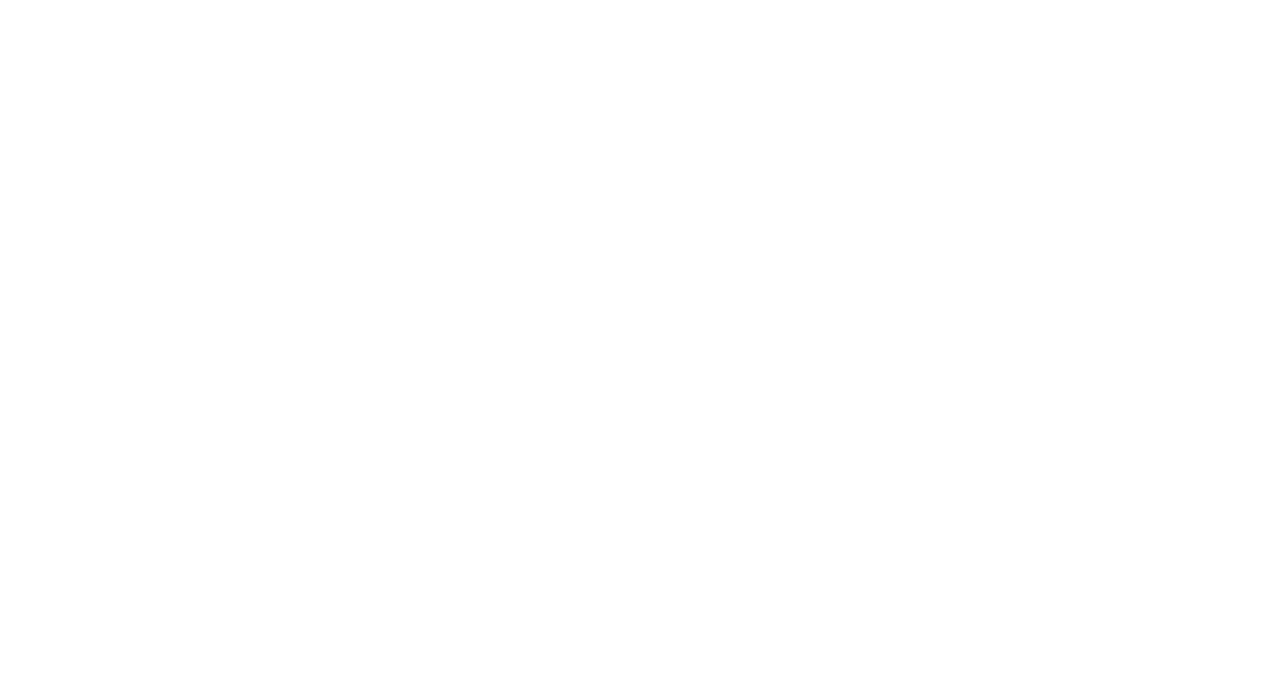
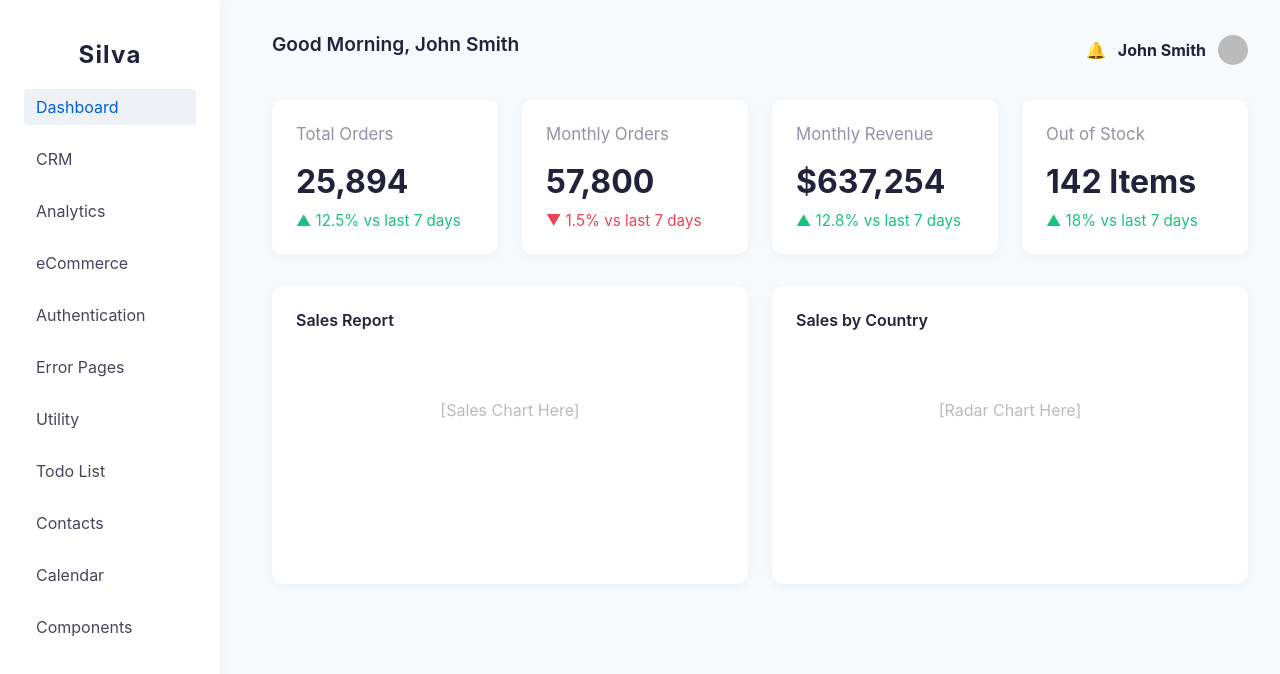
Before and after one commit to mrperfect2641/personal-assistance, a plain HTML site: page index.html in a window 1280 px wide. Drawn offline with Linux system fonts and the light colour scheme.

Commit message:
created a style file

```diff
--- a/index.html
+++ b/index.html
@@ -1,11 +1,71 @@
 <!DOCTYPE html>
 <html lang="en">
 <head>
-    <meta charset="UTF-8">
-    <meta name="viewport" content="width=device-width, initial-scale=1.0">
-    <title>Personal Assistant</title>
+  <meta charset="UTF-8">
+  <title>Personal Assistance</title>
+  <meta name="viewport" content="width=device-width, initial-scale=1.0">
+  <link rel="stylesheet" href="style.css">
 </head>
 <body>
-
+  <div class="sidebar">
+    <h2>Silva</h2>
+    <ul>
+      <li><a href="#" class="active">Dashboard</a></li>
+      <li><a href="#">CRM</a></li>
+      <li><a href="#">Analytics</a></li>
+      <li><a href="#">eCommerce</a></li>
+      <li><a href="#">Authentication</a></li>
+      <li><a href="#">Error Pages</a></li>
+      <li><a href="#">Utility</a></li>
+      <li><a href="#">Todo List</a></li>
+      <li><a href="#">Contacts</a></li>
+      <li><a href="#">Calendar</a></li>
+      <li><a href="#">Components</a></li>
+    </ul>
+  </div>
+  <div class="main-content">
+    <div class="header">
+      <div class="welcome">Good Morning, John Smith</div>
+      <div class="profile">
+        <span>🔔</span>
+        <span><strong>John Smith</strong></span>
+        <span style="width:30px;height:30px;border-radius:50%;background:#bbb;display:inline-block;"></span>
+      </div>
+    </div>
+    <div class="cards">
+      <div class="card">
+        <div class="card-title">Total Orders</div>
+        <div class="card-value">25,894</div>
+        <div class="stats">▲ 12.5% vs last 7 days</div>
+      </div>
+      <div class="card">
+        <div class="card-title">Monthly Orders</div>
+        <div class="card-value">57,800</div>
+        <div class="stats negative">▼ 1.5% vs last 7 days</div>
+      </div>
+      <div class="card">
+        <div class="card-title">Monthly Revenue</div>
+        <div class="card-value">$637,254</div>
+        <div class="stats">▲ 12.8% vs last 7 days</div>
+      </div>
+      <div class="card">
+        <div class="card-title">Out of Stock</div>
+        <div class="card-value">142 Items</div>
+        <div class="stats">▲ 18% vs last 7 days</div>
+      </div>
+    </div>
+    <div class="charts-row">
+      <div class="chart">
+        <div style="font-weight:600;">Sales Report</div>
+        <!-- Insert chart library or SVG/chart.js later -->
+        <div style="height:160px;display:flex;align-items:center;justify-content:center;color:#bbb;">[Sales Chart Here]</div>
+      </div>
+      <div class="chart">
+        <div style="font-weight:600;">Sales by Country</div>
+        <!-- Insert chart here -->
+        <div style="height:160px;display:flex;align-items:center;justify-content:center;color:#bbb;">[Radar Chart Here]</div>
+      </div>
+    </div>
+  </div>
 </body>
 </html>
--- /dev/null
+++ b/style.css
@@ -0,0 +1,114 @@
+body {
+      margin: 0;
+      font-family: 'Inter', Arial, sans-serif;
+      background: #f7fafc;
+      color: #22223b;
+    }
+    .sidebar {
+      width: 220px;
+      background: #fff;
+      height: 100vh;
+      position: fixed;
+      box-shadow: 2px 0 8px rgba(0, 0, 0, 0.03);
+      padding-top: 20px;
+      transition: width 0.3s;
+    }
+    .sidebar h2 {
+      text-align: center;
+      margin: 20px 0;
+      letter-spacing: .05em;
+    }
+    .sidebar ul {
+      list-style: none;
+      padding: 0 24px;
+    }
+    .sidebar ul li {
+      margin: 16px 0;
+    }
+    .sidebar ul li a {
+      text-decoration: none;
+      color: #45465a;
+      padding: 8px 12px;
+      display: block;
+      border-radius: 4px;
+      transition: background .2s;
+    }
+    .sidebar ul li a.active,
+    .sidebar ul li a:hover {
+      background: #eef2f6;
+      color: #005edd;
+    }
+    .main-content {
+      margin-left: 240px;
+      padding: 32px;
+      min-height: 100vh;
+      background: #f7fafc;
+    }
+    .header {
+      display: flex;
+      align-items: center;
+      justify-content: space-between;
+    }
+    .header .welcome {
+      font-weight: 600;
+      font-size: 1.2em;
+      margin-bottom: 12px;
+    }
+    .header .profile {
+      display: flex;
+      align-items: center;
+      gap: 12px;
+    }
+    .cards {
+      display: flex;
+      gap: 24px;
+      margin: 32px 0;
+    }
+    .card {
+      background: #fff;
+      border-radius: 10px;
+      box-shadow: 0 2px 12px rgba(60,60,60,.04);
+      flex: 1;
+      padding: 24px;
+      display: flex;
+      flex-direction: column;
+      gap: 10px;
+    }
+    .card-title {
+      color: #9293a6;
+      font-size: 1.05em;
+      margin-bottom: 8px;
+    }
+    .card-value {
+      font-size: 2em;
+      font-weight: 700;
+      color: #22223b;
+    }
+    .stats {
+      color: #19c37d;
+      font-size: .95em;
+      display: flex;
+      align-items: center;
+      gap: 4px;
+    }
+    .stats.negative { color: #eb4359; }
+    .charts-row {
+      display: flex;
+      gap: 24px;
+      margin-top: 32px;
+    }
+    .chart {
+      background: #fff;
+      flex: 1;
+      border-radius: 12px;
+      padding: 24px;
+      min-height: 250px;
+      box-shadow: 0 2px 10px rgba(60,60,60,.05);
+    }
+    /* Responsive for smaller screens */
+    @media (max-width: 900px) {
+      .sidebar { width: 56px; }
+      .main-content { margin-left: 70px; padding: 16px; }
+      .cards { flex-direction: column; gap: 14px; }
+      .charts-row { flex-direction: column; gap: 14px; }
+    }
```
